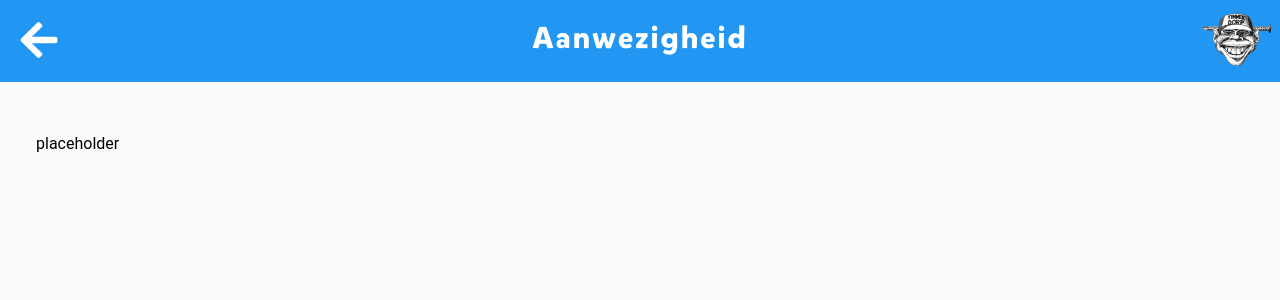
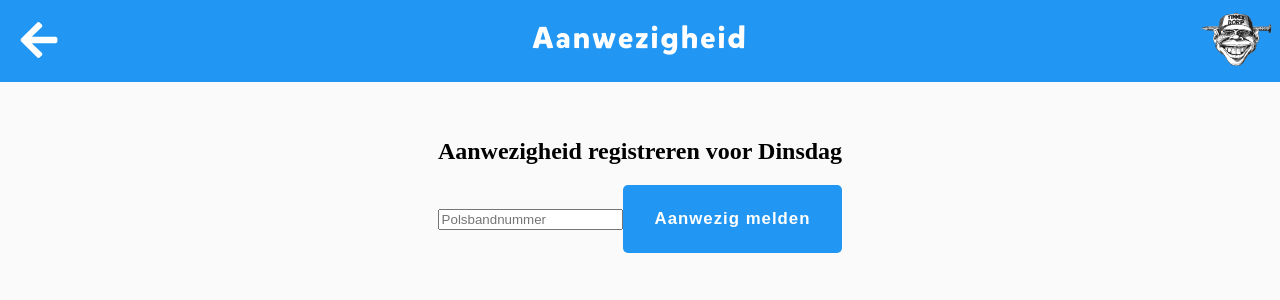
Before and after one commit to SHoogland/timmerdorp-web-app, a React (Vite) app: page /aanwezigheid in a window 1280 px wide. Shown: the top 300 px of the page. Built offline with nearby package versions, Linux system fonts and the light colour scheme; a web font is replaced by a local one; what parse would draw is missing.

Commit message:
implement presence page

```diff
--- a/src/components/Header.tsx
+++ b/src/components/Header.tsx
@@ -7,15 +7,15 @@ import { FaArrowLeft } from 'react-icons/fa';
 
 interface HeaderProps {
 	title: string;
+	disableBackButton?: boolean;
 }
 
-const Header: React.FC<HeaderProps> = ({ title }) => {
+const Header: React.FC<HeaderProps> = ({ title, disableBackButton }) => {
 	const navigate = useNavigate();
 
 	return (
 		<header>
-	  <FaArrowLeft id="back-btn"  onClick={() => navigate('/home')} />
-	  {/* <FaArrowLeft id="back-btn"  onClick={() => navigate(-1)} /> */}
+			{ disableBackButton ? null : <FaArrowLeft id="back-btn" onClick={() => navigate('/home')} /> }
 			<h1>{title}</h1>
 			<img src={logo} alt="tdorp logo" />
 		</header>
--- a/src/layouts/layout.tsx
+++ b/src/layouts/layout.tsx
@@ -4,13 +4,14 @@ import Header from '../components/Header';
 
 interface LayoutProps {
   title: string;
+  disableBackButton?: boolean;
   children: React.ReactNode;
 }
 
-const Layout: React.FC<LayoutProps> = ({ title, children }) => {
+const Layout: React.FC<LayoutProps> = ({ title, children, disableBackButton }) => {
   return (
     <div>
-      <Header title={title} />
+      <Header title={title} disableBackButton={disableBackButton} />
       <div className="main-content">
         {children}
       </div>
--- a/src/pages/Attendance.tsx
+++ b/src/pages/Attendance.tsx
@@ -1,14 +1,173 @@
+import { useEffect, useState } from 'react';
 import Layout from '../layouts/layout';
+import apiCall from '../utils/apiCall';
+// import { useNavigate } from 'react-router-dom';
+
+interface Ticket {
+	[key: string]: any;
+}
 
 function Attendance() {
+	const [wristbandNumber, setWristbandNumber] = useState('');
+	const [togglePresenceIsLoading, setTogglePresenceIsLoading] = useState(false);
+	const [btnColor, setBtnColor] = useState('blue');
+	const [searchIsLoading, setSearchIsLoading] = useState(false);
+	const [hasSearched, setHasSearched] = useState(false);
+	const [hasFoundChild, setHasFoundChild] = useState(false);
+	const [foundChild, setFoundChild] = useState<Ticket>({});
+	const [foundChildIsAlreadyPresent, setFoundChildIsAlreadyPresent] = useState(false);
+	const [weekday, setWeekday] = useState('');
+	const [weekdayDisplayname, setWeekdayDisplayname] = useState('');
+	// const navigate = useNavigate();
 
-  return (
-    <>
-      <Layout title="Aanwezigheid">
-        <p>placeholder</p>
-      </Layout>
-    </>
-  );
+	useEffect(() => {
+		const weekdays = ['Zondag', 'Maandag', 'Dinsdag', 'Woensdag', 'Donderdag', 'Vrijdag', 'Zaterdag'];
+		const today = new Date().getDay();
+		let weekday = weekdays[today];
+		if(today < 2 || today > 5) {
+			// alert('Nog even wachten tot Timmerdorp!');
+			// navigate('/home');
+			weekday = 'Dinsdag';
+		}
+		setWeekdayDisplayname(weekday);
+		setWeekday(weekday.substring(0, 2).toLowerCase());
+	}, [])
+
+
+	const togglePresence = () => {
+		if (wristbandNumber.length < 3) return;
+		if (!foundChild || !foundChild.id) {
+			alert('Geen kind gevonden!');
+			return;
+		}
+
+		let absenceReason;
+		if (foundChildIsAlreadyPresent) {
+			absenceReason = prompt('Reden van afwezigheid:');
+			if(absenceReason == null) {
+				alert('Geef wel een reden op!');
+				return;
+			}
+		}
+		setTogglePresenceIsLoading(true);
+		apiCall('togglePresence', { ticket: foundChild, day: weekday, reason: absenceReason }).then((result) => {
+			setTogglePresenceIsLoading(false);
+			if (!result || (result || {}).response != "success") {
+				alert((foundChildIsAlreadyPresent ? 'Afwezig' : 'Aanwezig') + ' melden niet gelukt! Vraag na bij Stan of Stephan wat er mis ging...');
+			} else {
+				foundChild['aanwezig_' + weekday] = result.newPresence;
+				setHasSearched(false);
+				setHasFoundChild(false);
+				setFoundChild({});
+				setWristbandNumber('');
+				setFoundChildIsAlreadyPresent(false);
+				const searchInput = document.getElementById('searchInput') as HTMLInputElement;
+				searchInput.focus();
+				searchInput.value = '';
+				setBtnColor('green');
+				setTimeout(() => {
+					setBtnColor('blue');
+				}, 1200);
+			}
+		});
+	};
+
+	const wristbandInputChange = (e: any) => {
+		const wb = e.target.value;
+		setWristbandNumber(wb);
+		if(wb.length == 3) {
+			search(wb);
+		} else {
+			setFoundChild({});
+			setHasFoundChild(false);
+			setHasSearched(false);
+			setSearchIsLoading(false);
+		}
+	}
+
+	const search = (wristband: number) => {
+		setSearchIsLoading(true);
+		setHasSearched(false);
+		apiCall('findChildByWristband', { wristband }).then((result) => {
+			// wat als zoekterm inmiddels veranderd is?
+			console.log(wristband, wristbandNumber)
+			setSearchIsLoading(false);
+			setHasSearched(true);
+			if (!result || (result || {}).response != "success") {
+				setHasFoundChild(false);
+				return;
+			}
+
+			setFoundChild(result.ticket);
+			setHasFoundChild(true);
+			setFoundChildIsAlreadyPresent(result.ticket['aanwezig_' + weekday]);
+		});
+	}
+
+
+
+
+	return (
+		<Layout title="Aanwezigheid">
+			<center>
+				<h2>Aanwezigheid registreren voor {weekdayDisplayname}</h2>
+				<input
+					type="number"
+					maxLength={3}
+					title="Zoekterm"
+					id="searchInput"
+					onChange={(e) => wristbandInputChange(e)}
+					onKeyUp={(e) => e.key == 'Enter' ? togglePresence() : null}
+					placeholder="Polsbandnummer"
+					style={{ "display": "inline-block" }}
+				/>
+				<button
+					onClick={togglePresence}
+					style={{ "display": "inline-block" }}
+					className={btnColor + " big"}
+				>
+					{ togglePresenceIsLoading ? "Laden..." : (btnColor == 'green' ? 'Opgeslagen!' : (foundChildIsAlreadyPresent ? "Afwezig melden" : "Aanwezig melden"))}
+				</button>
+				<br />
+				{searchIsLoading && "Laden..."}
+				<br />
+				<br />
+			</center>
+			{
+				hasSearched && hasFoundChild && (
+					<div className="card">
+						<h2>Kind #{wristbandNumber}</h2>
+						<table>
+							<tbody>
+								<tr>
+									<td>Naam:</td>
+									<td>{foundChild.firstName} {foundChild.lastName}</td>
+								</tr>
+
+								<tr>
+									<td>Hutnummer:</td>
+									<td>{foundChild.hutNr}</td>
+								</tr>
+
+								<tr>
+									<td>Aanwezig vandaag:</td>
+									<td>{foundChild['aanwezig_' + weekday] ? 'Ja' : 'Nee'}</td>
+								</tr>
+							</tbody>
+
+						</table>
+					</div>
+				)
+			}
+			{
+				hasSearched && !hasFoundChild && (
+					<div className="card error">
+						Geen kind gevonden!
+					</div>
+				)
+			}
+		</Layout >
+	);
 }
 
 export default Attendance;
--- a/src/pages/Login.tsx
+++ b/src/pages/Login.tsx
@@ -22,7 +22,7 @@ function Login() {
 	}
 
 	return (
-		<Layout title='Inloggen'>
+		<Layout title='Inloggen' disableBackButton={true}>
 			<input
 				value={email}
 				onChange={(e) => setEmail(e.target.value)}
--- a/src/pages/SearchPage.tsx
+++ b/src/pages/SearchPage.tsx
@@ -19,7 +19,6 @@ interface TicketPropertiesMap {
 
 function SearchPage() {
 	const [searchTerm, setSearchTerm] = useState("");
-	const [isSearchingById, setIsSearchingById] = useState(false);
 	const [hasSearched, setHasSearched] = useState(false);
 	const [searchResults, setSearchResults] = useState<Ticket[]>([]);
 	const [lastSearchedTerm, setLastSearchedTerm] = useState('');
@@ -50,19 +49,17 @@ function SearchPage() {
 	const navigate = useNavigate();
 
 	const search = async (ticketId?: string) => {
+		console.log('hallo?')
 		setSearchResults([]);
 		setError('');
 		setErrorHelpText('');
-		if (!isSearchingById && searchTerm.length < 3) {
-			return;
-		}
-		if (isSearchingById && !ticketId) {
+		if (!ticketId && searchTerm.length < 3) {
 			return;
 		}
 		setLoading(true);
 
 		try {
-			const result = await apiCall('search', { searchTerm: isSearchingById ? ticketId : searchTerm });
+			const result = await apiCall('search', { searchTerm: ticketId || searchTerm });
 			setLoading(false);
 
 			if (!result || result.response !== 'success') {
@@ -87,23 +84,15 @@ function SearchPage() {
 			setCanEditTickets(result.canEditTickets);
 			setTicketPropertiesMap(result.ticketPropertiesMap);
 
-			if (isSearchingById) {
+			if (ticketId) {
 				setModalShown(result.tickets[0]);
 				setSearchTerm(result.tickets[0].firstName + ' ' + result.tickets[0].lastName);
-				setIsSearchingById(false);
 			}
 		} catch (e) {
 			setLoading(false);
 			setError(String(e));
 		}
 	}
-
-	useEffect(() => {
-		if (isSearchingById && !hasSearched && !loading) {
-			search(window.location.href.split('ticket-id=')[1].split('&')[0]);
-		}
-	}, [isSearchingById])
-
 
 	const changeSearchTerm = (e: React.ChangeEvent<HTMLInputElement>) => {
 		const newSearchTerm = e.target.value;
@@ -113,7 +102,6 @@ function SearchPage() {
 	};
 
 	useEffect(() => {
-		if (isSearchingById) return;
 		if (hasSearched && searchTerm === lastSearchedTerm) return;
 
 		if (searchTerm.length < 3) {
@@ -141,9 +129,14 @@ function SearchPage() {
 
 	useEffect(() => {
 		if (window.location.href.includes('ticket-id=')) {
-			setIsSearchingById(true);
+			if (!hasSearched && !loading) {
+				search(window.location.href.split('ticket-id=')[1].split('&')[0]);
+			}
 		} else if (window.location.href.includes('q=')) {
 			setSearchTerm(window.location.href.split('q=')[1].split('&')[0]);
+			if(!hasSearched && !loading) {
+				search();
+			}
 		}
 	}, []);
 
@@ -165,6 +158,7 @@ function SearchPage() {
 					/>
 					<br />
 					{loading && "Laden..."}
+				</center>
 
 				{searchResults.length > 0 && (
 					<div id="results">
@@ -246,8 +240,6 @@ function SearchPage() {
 						<button onClick={() => navigate('/home')}>Terug naar homepagina</button>
 					</div>
 				}
-
-				</center>
 			</Layout>
 		</>
 	);
--- a/src/scss/styles.scss
+++ b/src/scss/styles.scss
@@ -26,3 +26,23 @@ h1, h2, h3, h4, h5, h6 {
 	font-family: Montserrat;
 	font-weight: bold;
 }
+
+
+button {
+	// make clean
+	border: none;
+	cursor: pointer;
+	background-color: $blue;
+	color: white;
+	border-radius: 5px;
+	font-weight: bold;
+	font-size: 1.05em;
+	letter-spacing: 1px;
+
+	&.big {
+		padding: 24px 32px;
+	}
+	&.green {
+		background-color: $green;
+	}
+}
```
Also changed, not shown: 1 other file (tests, documents, lock files or other folders). Lines whose indentation alone changed are shown as unchanged.
